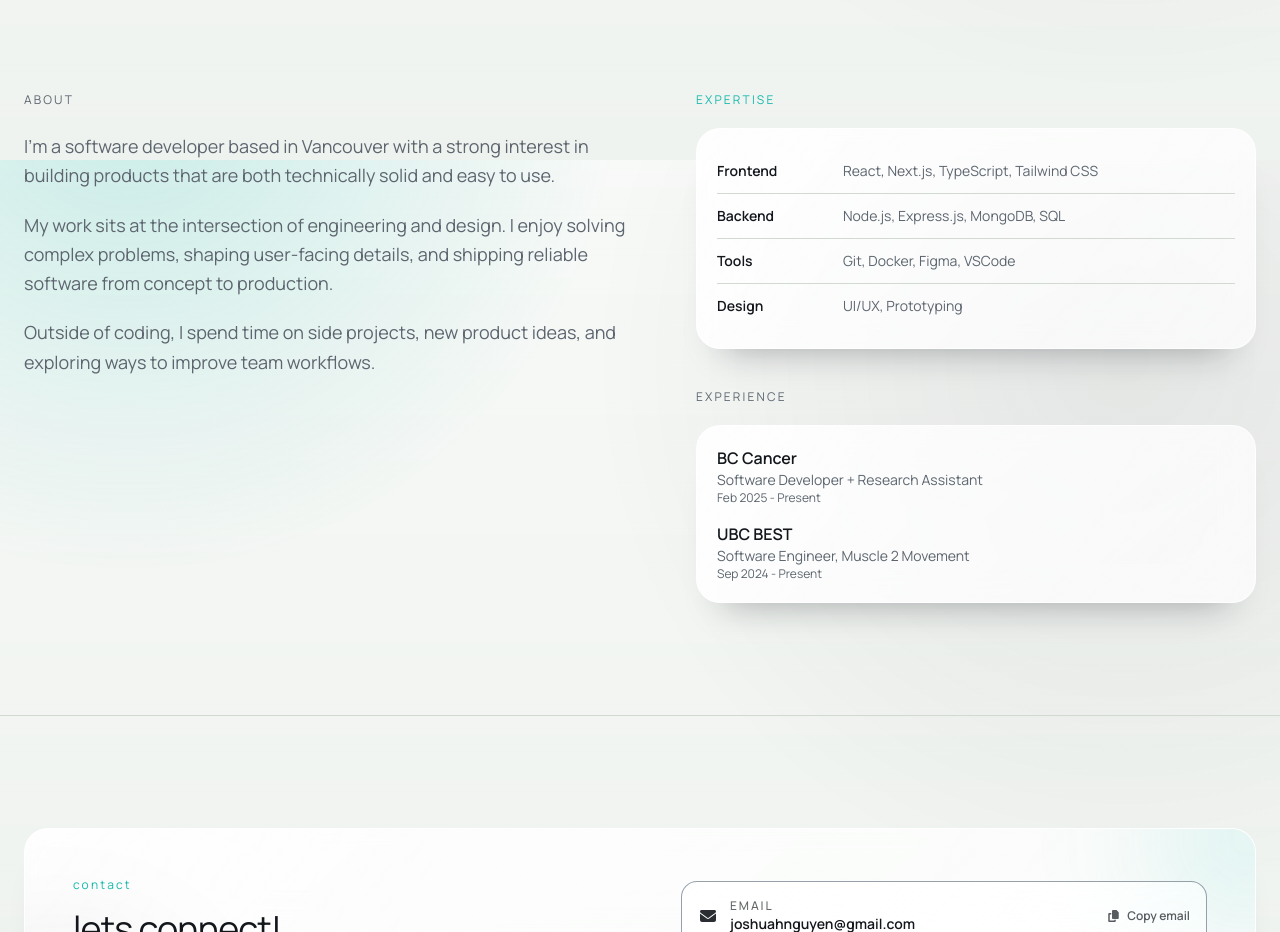
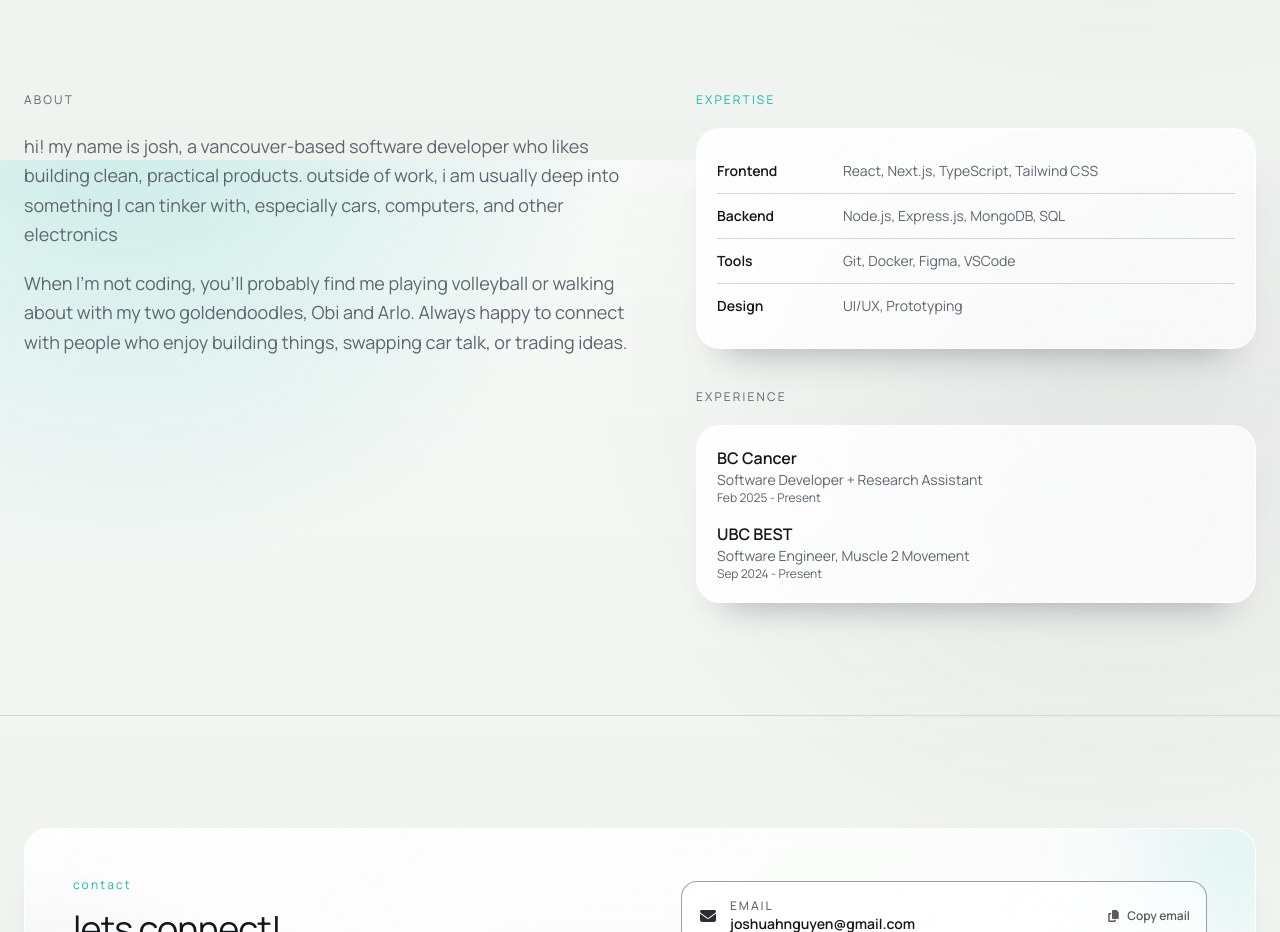
Before and after one commit to jn-han/jn-han.github.io, a Next.js app: page / in a window 1280 px wide. Shown: the part 2240-3172 px from the top of the page. Built offline with nearby package versions, Linux system fonts and the light colour scheme.

Commit message:
update copywrite

```diff
--- a/src/features/Home/components/AboutSection.tsx
+++ b/src/features/Home/components/AboutSection.tsx
@@ -16,19 +16,19 @@ export function AboutSection() {
           <p className="text-xs uppercase tracking-[0.18em] text-muted">
             About
           </p>
+
           <p className="mt-6 text-lg leading-relaxed text-muted">
-            I&apos;m a software developer based in Vancouver with a strong
-            interest in building products that are both technically solid and
-            easy to use.
+            hi! my name is josh, a vancouver-based software developer who likes
+            building clean, practical products. outside of work, i am usually
+            deep into something I can tinker with, especially cars, computers,
+            and other electronics
           </p>
+
           <p className="mt-5 text-lg leading-relaxed text-muted">
-            My work sits at the intersection of engineering and design. I enjoy
-            solving complex problems, shaping user-facing details, and shipping
-            reliable software from concept to production.
-          </p>
-          <p className="mt-5 text-lg leading-relaxed text-muted">
-            Outside of coding, I spend time on side projects, new product ideas,
-            and exploring ways to improve team workflows.
+            When I&apos;m not coding, you&apos;ll probably find me playing
+            volleyball or walking about with my two goldendoodles, Obi and Arlo.
+            Always happy to connect with people who enjoy building things,
+            swapping car talk, or trading ideas.
           </p>
         </motion.div>
 
```
